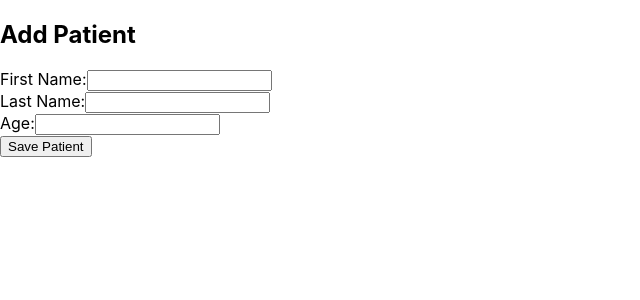
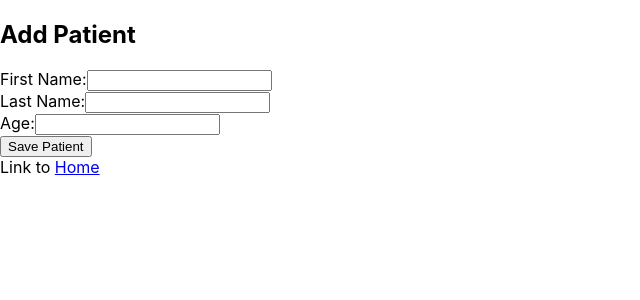
Before and after one commit to abhishekyavi/ReactDemo, a React (Create React App) app in the folder clinicals-app/: page /AddPatient in a window 1280 px wide. Shown: the top 300 px of the page, without its empty margins (0-640 px from the left). Built offline with nearby package versions, Linux system fonts and the light colour scheme.

Commit message:
added links to home

```diff
--- a/clinicals-app/src/components/AddClinicals.js
+++ b/clinicals-app/src/components/AddClinicals.js
@@ -35,6 +35,8 @@ const AddClinicals = () => {
       <p><strong>First Name:</strong> {patient.firstName}</p>
       <p><strong>Last Name:</strong> {patient.lastName}</p>
       <p><strong>Age:</strong> {patient.age}</p>
+
+      <a href="/">Back to Home</a>
     </div>
   );
 };
--- a/clinicals-app/src/components/AddPatient.js
+++ b/clinicals-app/src/components/AddPatient.js
@@ -68,6 +68,7 @@ const AddPatient = () => {
         <button type="submit">Save Patient</button>
       </form>
       {message && <p>{message}</p>}
+      Link to <a href="/">Home</a>
     </div>
   );
 };
```
